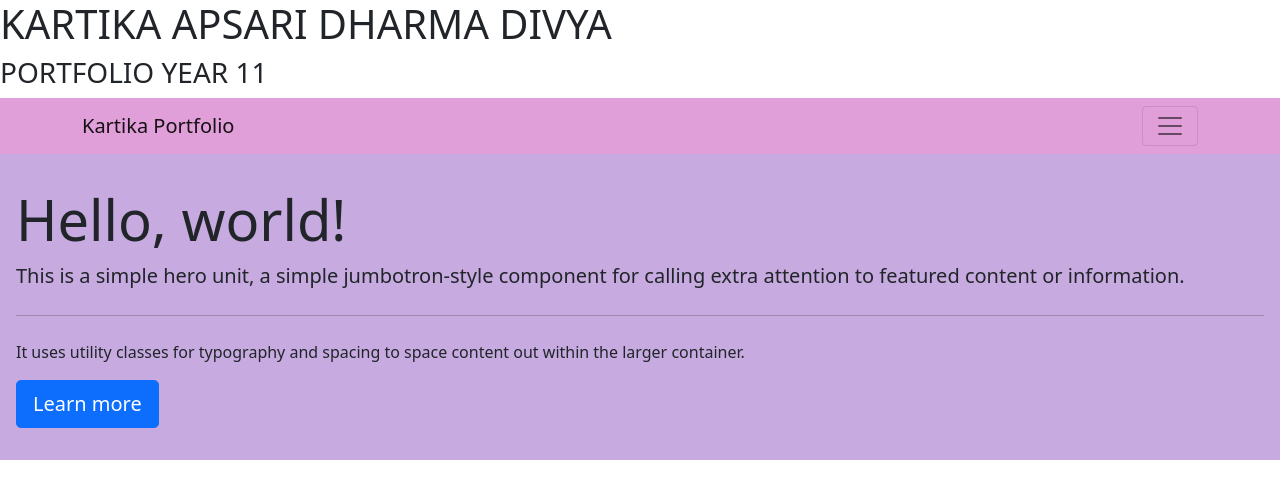
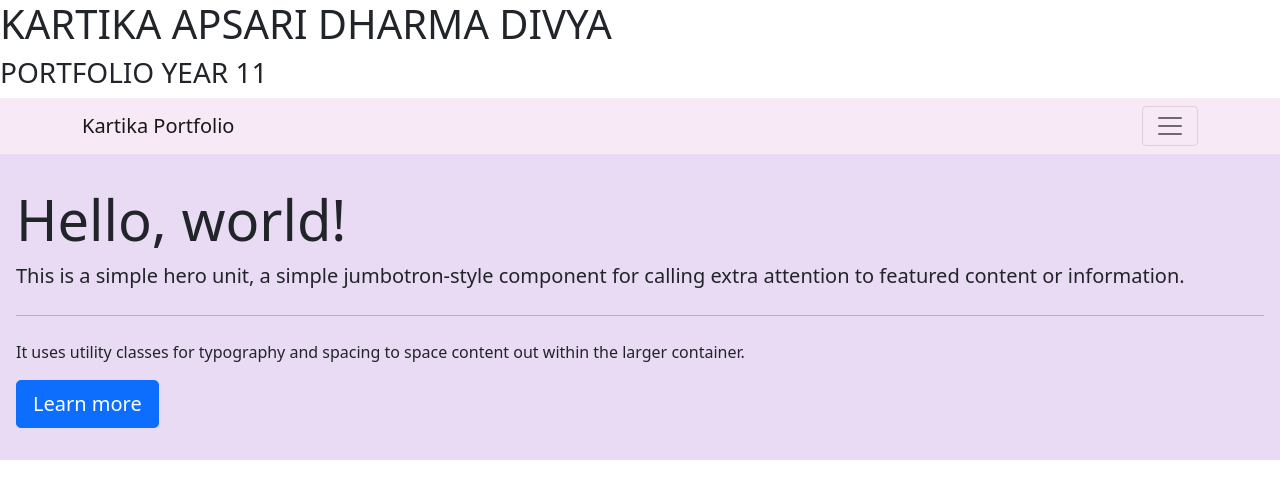
Before and after one commit to KartikaApDD/Year-11-Portfolio, a plain HTML site: page index.html in a window 1280 px wide. Drawn offline with nearby package versions, Linux system fonts and the light colour scheme.

Commit message:
Update style.css

```diff
--- a/index.html
+++ b/index.html
@@ -18,7 +18,7 @@
     <h1>KARTIKA APSARI DHARMA DIVYA</h1>
     <h3>PORTFOLIO YEAR 11</h3>
     <!-- Navbar -->
-    <nav class="navbar navbar-light" style="background-color: #e09fd8;">
+    <nav class="navbar navbar-light" style="background-color: #f7e9f5;">
         <div class="container">
           <a class="navbar-brand" href="#">Kartika Portfolio</a>
           <button class="navbar-toggler" type="button" data-bs-toggle="collapse" data-bs-target="#navbarNav" aria-controls="navbarNav" aria-expanded="false" aria-label="Toggle navigation">
--- a/style.css
+++ b/style.css
@@ -1,4 +1,4 @@
 .jumbotron {
     padding: 2rem 1rem;
-    background-color: rgb(198, 170, 224);
+    background-color: rgb(232, 219, 243);
 }
```
